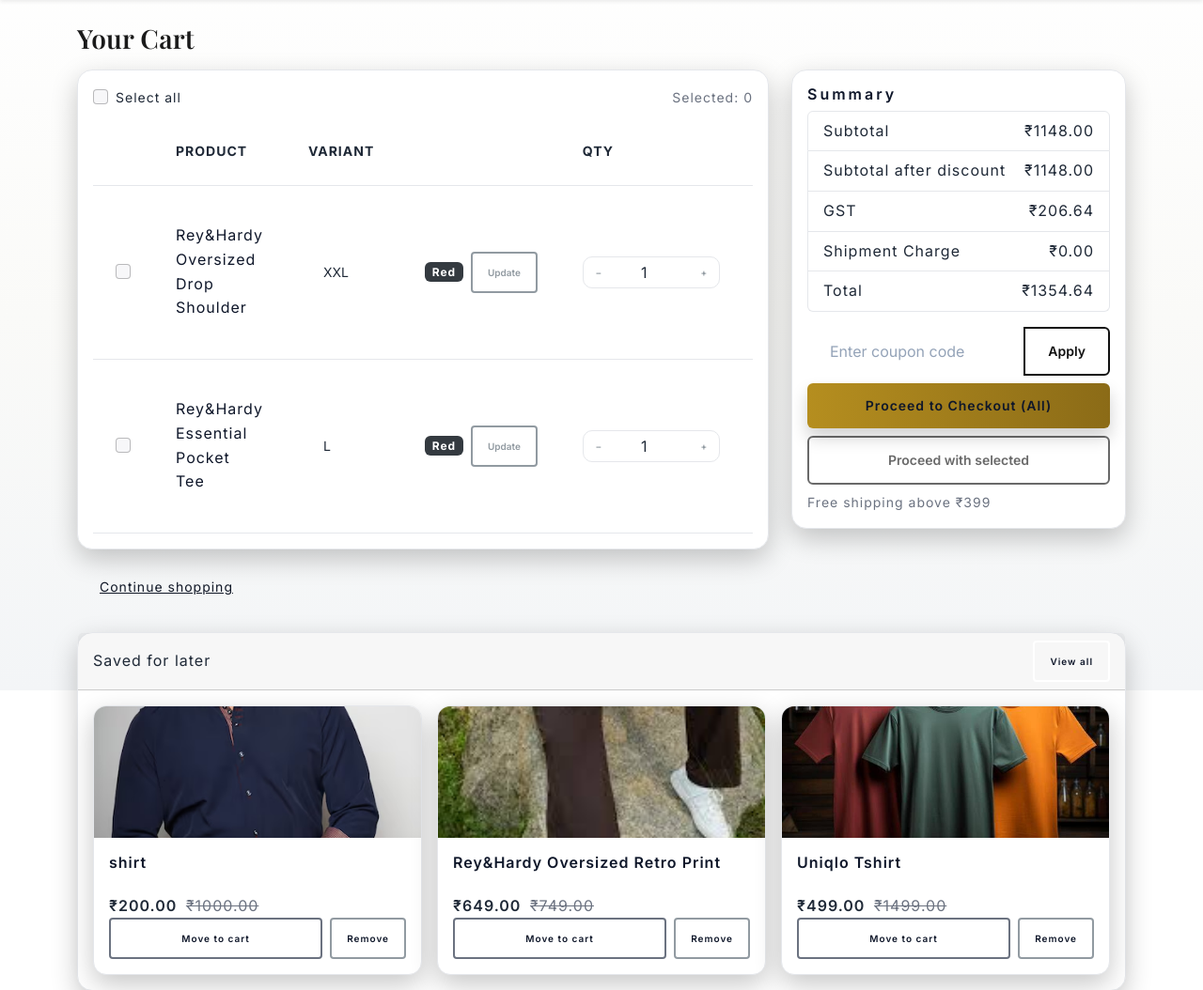
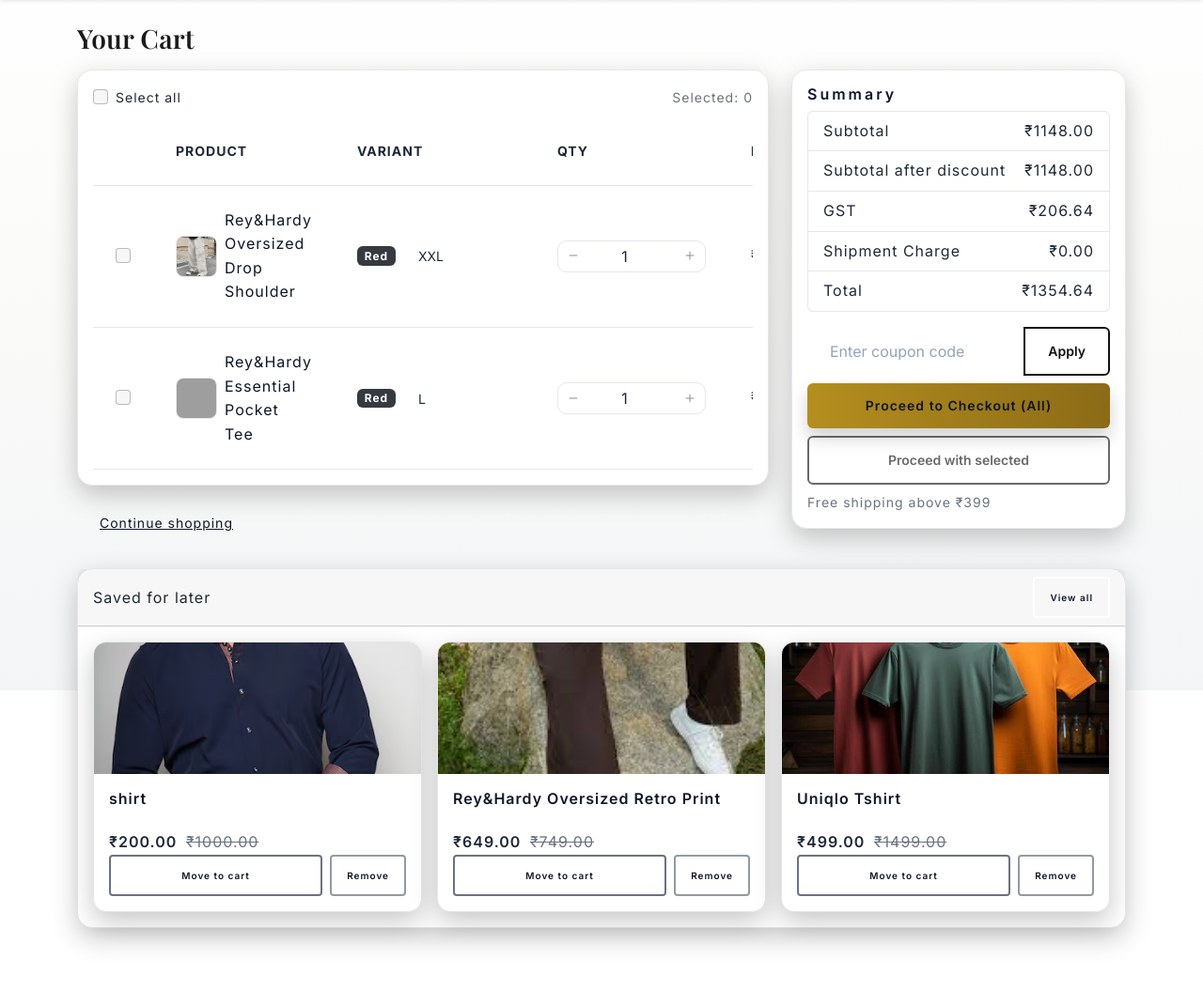
Before and after one commit to sirajkhan776/reyandhardy, a Django app: page /cart/ in a window 1280 px wide. Shown: the part 65-1119 px from the top of the page at 94% size. Run offline with Django 4.2, Linux system fonts and the light colour scheme; a user stored in the database is signed in; data comes from the database, SQL or seed files in the repository; some libraries are stand-ins or nearby versions; grey boxes are pictures that could not be loaded.

Commit message:
Add file

```diff
--- a/cart/views.py
+++ b/cart/views.py
@@ -30,11 +30,28 @@
         cart = _get_user_cart(request.user)
         db_items = list(cart.items.select_related("product", "variant"))
         cart_items = []
+        def _thumb_for(product, color: str):
+            try:
+                imgs = list(getattr(product, "images", None).all()) if getattr(product, "images", None) else []
+                if color:
+                    low = str(color).strip().lower()
+                    for im in imgs:
+                        c = (getattr(im, "color", "") or "").strip().lower()
+                        if c and c == low and getattr(im, "image", None) and getattr(im.image, "url", None):
+                            return im.image.url
+                if imgs:
+                    im0 = imgs[0]
+                    if getattr(im0, "image", None) and getattr(im0.image, "url", None):
+                        return im0.image.url
+            except Exception:
+                return ""
+            return ""
         for it in db_items:
             try:
                 size_options = list({v.size for v in it.product.variants.all()})
             except Exception:
                 size_options = []
+            color = (getattr(it.variant, "color", None) or "") if it.variant else ""
             cart_items.append({
                 "db_item_id": it.id,
                 "product": it.product,
@@ -43,6 +60,7 @@
                 "unit_price": it.unit_price(),
                 "line_total": it.line_total(),
                 "size_options": size_options,
+                "thumb_url": _thumb_for(it.product, color),
             })
         subtotal = cart.subtotal()
     else:
@@ -53,6 +71,7 @@
                 size_options = list({v.size for v in it.product.variants.all()})
             except Exception:
                 size_options = []
+            color = (getattr(it.variant, "color", None) or "") if it.variant else ""
             cart_items.append({
                 "db_item_id": None,
                 "product": it.product,
@@ -61,6 +80,7 @@
                 "unit_price": it.unit_price(),
                 "line_total": it.line_total(),
                 "size_options": size_options,
+                "thumb_url": _thumb_for(it.product, color),
             })
         subtotal = sum((it["line_total"] for it in cart_items), Decimal("0.00"))
     # Coupon application
--- a/static/css/theme.css
+++ b/static/css/theme.css
@@ -190,6 +190,45 @@
 
 /* Wishlist */
 .wish-btn { border-radius: 999px; }
+
+/* Cart swatches (variant color indicator) */
+.cart-swatch { width: 44px; height: 44px; border-radius: 8px; border: 1px solid var(--rh-border); flex: 0 0 44px; }
+.swatch-black{ background:#111; }
+.swatch-white{ background:#fff; border-color:#e5e7eb; }
+.swatch-grey{ background:#6b7280; }
+.swatch-gray{ background:#6b7280; }
+.swatch-red{ background:#ef4444; }
+.swatch-blue{ background:#2563eb; }
+.swatch-navy-blue{ background:#1e3a8a; }
+.swatch-green{ background:#10b981; }
+.swatch-olive{ background:#556b2f; }
+.swatch-yellow{ background:#f59e0b; }
+.swatch-orange{ background:#f97316; }
+.swatch-pink{ background:#ec4899; }
+.swatch-purple{ background:#8b5cf6; }
+.swatch-brown{ background:#7c4a33; }
+.swatch-maroon{ background:#7f1d1d; }
+.swatch-beige{ background:#f5f5dc; border-color:#d1d5db; }
+/* Small product thumbnail for cart */
+.cart-thumb-sm { width: 44px; height: 44px; border-radius: 8px; object-fit: cover; border: 1px solid var(--rh-border); flex: 0 0 44px; }
+.cart-thumb-ph { display:inline-block; width: 44px; height: 44px; border-radius: 8px; background: var(--g2); border: 1px solid var(--rh-border); }
+
+/* Cart quantity stepper - improve visibility, touch targets */
+.qty-stepper { display: inline-flex; align-items: center; gap: 6px; }
+.qty-stepper .btn { width: 34px; height: 34px; padding: 0; border-radius: 8px; display: inline-flex; align-items: center; justify-content: center; font-size: 18px; }
+.qty-stepper .btn i { font-size: 18px; line-height: 1; }
+.cart-qty-input { width: 60px; height: 34px; padding: 0 6px; text-align: center; }
+
+/* Dark theme legibility */
+html[data-theme='dark'] .qty-stepper .btn.btn-outline-secondary { color: #e5e7eb; border-color: #52525b; }
+html[data-theme='dark'] .cart-qty-input { color: #e5e7eb; background: #1f2937; border-color: #374151; }
+
+/* Mobile: slightly larger buttons */
+@media (max-width: 575.98px){
+  .qty-stepper .btn { width: 38px; height: 38px; border-radius: 10px; }
+  .qty-stepper .btn i { font-size: 20px; }
+  .cart-qty-input { width: 66px; height: 38px; }
+}
 
 /* Auth pages */
 .auth-card { border: 0; border-radius: 14px; }
--- a/static/js/theme.js
+++ b/static/js/theme.js
@@ -230,9 +230,34 @@
     if (!form) return;
     const input = form.querySelector('input[name="quantity"]');
     if (!input) return;
+    // Find available stock from closest cart row
+    let avail = Infinity;
+    try {
+      const row = form.closest('.cart-row');
+      if (row && row.dataset && row.dataset.avail){
+        avail = parseInt(row.dataset.avail || '0', 10);
+        if (isNaN(avail)) avail = Infinity;
+      }
+    } catch(_){}
     let v = parseInt(input.value || '1', 10);
     if (isNaN(v) || v < 1) v = 1;
-    v = inc ? v + 1 : Math.max(1, v - 1);
+    if (inc){
+      if (v >= avail){
+        // Toast: No more quantity available
+        try {
+          let t = document.getElementById('miniToast');
+          if (!t){ t = document.createElement('div'); t.id='miniToast'; document.body.appendChild(t); }
+          t.style.cssText = 'position:fixed;left:50%;bottom:16px;transform:translateX(-50%);background:#111;color:#fff;padding:8px 12px;border-radius:8px;box-shadow:0 4px 16px rgba(0,0,0,.25);z-index:1080;';
+          t.textContent = 'No more quantity available.';
+          t.style.display = 'block';
+          clearTimeout(t._hideTimer); t._hideTimer = setTimeout(()=>{ t.style.display='none'; }, 1500);
+        } catch(_){}
+        return;
+      }
+      v = v + 1;
+    } else {
+      v = Math.max(1, v - 1);
+    }
     input.value = v;
     // Trigger the same auto-submit debounce as manual input
     input.dispatchEvent(new Event('input', { bubbles: true }));
--- a/templates/cart/view_cart.html
+++ b/templates/cart/view_cart.html
@@ -16,63 +16,58 @@
         </div>
         <ul class="list-group list-group-flush">
           {% for item in cart_items %}
-            <li class="list-group-item cart-row cart-mobile-item" data-pid="{{ item.product.id }}" data-vid="{% if item.variant %}{{ item.variant.id }}{% else %}0{% endif %}">
+            <li class="list-group-item cart-row cart-mobile-item" data-pid="{{ item.product.id }}" data-vid="{% if item.variant %}{{ item.variant.id }}{% else %}0{% endif %}" data-avail="{% if item.variant %}{{ item.variant.stock }}{% else %}9999{% endif %}">
               <div class="form-check mb-2">
                 <input class="form-check-input" type="checkbox" value="{% if item.db_item_id %}db:{{ item.db_item_id }}{% else %}sv:{{ item.product.id }}:{% if item.variant %}{{ item.variant.id }}{% else %}0{% endif %}{% endif %}" id="sel_m_{{ forloop.counter }}" form="selectForm" name="sel">
                 <label class="form-check-label small" for="sel_m_{{ forloop.counter }}">Select</label>
               </div>
               <div class="d-flex gap-2 align-items-start">
-                <div class="cart-media d-flex flex-column align-items-center">
-                  {% with img=item.product.images.all.0 %}
-                  <a href="/product/{{ item.product.slug }}/" class="cart-thumb" data-preview="{% if img %}{{ img.image.url }}{% endif %}">
-                    {% if img %}
-                      <img src="{{ img.image.url }}" alt="{{ item.product.name }}" />
-                    {% else %}
-                      <span class="cart-thumb-ph"></span>
-                    {% endif %}
-                  </a>
-                  {% endwith %}
+                {% if item.thumb_url %}
+                  <img src="{{ item.thumb_url }}" alt="{{ item.product.name }}" class="cart-thumb-sm" />
+                {% else %}
+                  <span class="cart-thumb-ph" aria-hidden="true"></span>
+                {% endif %}
+                <div class="flex-grow-1 min-w-0">
+                  <div class="d-flex justify-content-between align-items-start gap-2">
+                    <a href="/product/{{ item.product.slug }}/" class="text-decoration-none fw-semibold cart-item-title">{{ item.product.name }}</a>
+                    <div class="cart-price fw-semibold text-nowrap">{{ CURRENCY_SYMBOL }}<span class="lt" data-pid="{{ item.product.id }}" data-vid="{% if item.variant %}{{ item.variant.id }}{% else %}0{% endif %}">{{ item.line_total }}</span></div>
+                  </div>
+                  <div class="small text-muted mt-1 d-flex align-items-center gap-2 flex-wrap">
+                    {% if item.variant %}
+                      <form method="post" action="/cart/update-variant/{{ item.db_item_id|default:0 }}/" class="d-flex align-items-center gap-2">
+                        {% csrf_token %}
+                        <input type="hidden" name="product_id" value="{{ item.product.id }}" />
+                        <input type="hidden" name="variant_id" value="{% if item.variant %}{{ item.variant.id }}{% endif %}" />
+                        <span class="badge bg-dark">{{ item.variant.color }}</span>
+                        <label class="me-1">Size</label>
+                        <select name="size" class="form-select form-select-sm" style="width:auto;" onchange="this.form.submit()">
+                          {% for s in item.size_options %}
+                            <option value="{{ s }}"{% if s == item.variant.size %} selected{% endif %}>{{ s }}</option>
+                          {% endfor %}
+                        </select>
+                      </form>
+                    {% else %}No variant{% endif %}
+                  </div>
+                  <!-- Mobile quantity stepper -->
                   <form method="post" action="/cart/update/{{ item.db_item_id|default:0 }}/" class="cart-qty-form mt-2">
                     {% csrf_token %}
                     <input type="hidden" name="product_id" value="{{ item.product.id }}" />
                     <input type="hidden" name="variant_id" value="{% if item.variant %}{{ item.variant.id }}{% endif %}" />
                     <div class="qty-stepper">
-                      <button type="button" class="btn btn-outline-secondary btn-sm qty-dec" aria-label="Decrease quantity">−</button>
+                      <button type="button" class="btn btn-outline-secondary btn-sm qty-dec" aria-label="Decrease quantity"><i class="bi bi-dash"></i></button>
                       <input type="number" name="quantity" value="{{ item.quantity }}" min="1" class="form-control cart-qty-input text-center" />
-                      <button type="button" class="btn btn-outline-secondary btn-sm qty-inc" aria-label="Increase quantity">+</button>
+                      <button type="button" class="btn btn-outline-secondary btn-sm qty-inc" aria-label="Increase quantity"><i class="bi bi-plus"></i></button>
                     </div>
                   </form>
-                </div>
-                <div class="flex-grow-1 min-w-0">
-                  <div class="d-flex justify-content-between align-items-start gap-2">
-                    <a href="/product/{{ item.product.slug }}/" class="text-decoration-none fw-semibold cart-item-title">{{ item.product.name }}</a>
-                    <div class="cart-price fw-semibold text-nowrap">{{ CURRENCY_SYMBOL }}<span class="lt" data-pid="{{ item.product.id }}" data-vid="{% if item.variant %}{{ item.variant.id }}{% else %}0{% endif %}">{{ item.line_total }}</span></div>
-                  </div>
-                  <div class="small text-muted mt-1">
-                    {% if item.variant %}
-                      <form method="post" action="/cart/update-variant/{{ item.db_item_id|default:0 }}/" class="d-flex align-items-center gap-2">
-                        {% csrf_token %}
-                        <input type="hidden" name="product_id" value="{{ item.product.id }}" />
-                        <input type="hidden" name="variant_id" value="{% if item.variant %}{{ item.variant.id }}{% endif %}" />
-                        <label class="me-1">Size</label>
-                        <select name="size" class="form-select form-select-sm" style="width:auto;">
-                          {% for s in item.size_options %}
-                            <option value="{{ s }}"{% if s == item.variant.size %} selected{% endif %}>{{ s }}</option>
-                          {% endfor %}
-                        </select>
-                        <span class="badge bg-dark">{{ item.variant.color }}</span>
-                        <button class="btn btn-sm btn-outline-secondary" type="submit">Update</button>
-                      </form>
-                    {% else %}No variant{% endif %}
-                  </div>
+
                   <div class="cart-action-links d-flex justify-content-end align-items-center gap-3 mt-2">
                     <a href="/cart/save/{{ item.db_item_id|default:0 }}/?product_id={{ item.product.id }}{% if item.variant %}&variant_id={{ item.variant.id }}{% endif %}"
-                       class="btn btn-sm btn-outline-secondary">Save for later</a>
+                       class="btn btn-sm btn-outline-secondary" aria-label="Save for later" title="Save for later"><i class="bi bi-bookmark"></i></a>
                     <a href="/cart/remove/{{ item.db_item_id|default:0 }}/?product_id={{ item.product.id }}{% if item.variant %}&variant_id={{ item.variant.id }}{% endif %}"
-                       class="btn btn-sm btn-outline-danger cart-remove"
+                       class="btn btn-sm btn-outline-danger cart-remove" aria-label="Remove" title="Remove"
                        data-action="/cart/remove/{{ item.db_item_id|default:0 }}/"
                        data-pid="{{ item.product.id }}"
-                       data-vid="{% if item.variant %}{{ item.variant.id }}{% else %}0{% endif %}">Remove</a>
+                       data-vid="{% if item.variant %}{{ item.variant.id }}{% else %}0{% endif %}"><i class="bi bi-trash"></i></a>
                   </div>
                   <div class="small text-muted mt-1">{{ CURRENCY_SYMBOL }}{{ item.unit_price }} each</div>
                 </div>
@@ -99,11 +94,20 @@
               </thead>
               <tbody>
                 {% for item in cart_items %}
-                  <tr class="cart-row" data-pid="{{ item.product.id }}" data-vid="{% if item.variant %}{{ item.variant.id }}{% else %}0{% endif %}">
+                  <tr class="cart-row" data-pid="{{ item.product.id }}" data-vid="{% if item.variant %}{{ item.variant.id }}{% else %}0{% endif %}" data-avail="{% if item.variant %}{{ item.variant.stock }}{% else %}9999{% endif %}">
                     <td>
                       <input class="form-check-input" type="checkbox" value="{% if item.db_item_id %}db:{{ item.db_item_id }}{% else %}sv:{{ item.product.id }}:{% if item.variant %}{{ item.variant.id }}{% else %}0{% endif %}{% endif %}" id="sel_d_{{ forloop.counter }}" form="selectForm" name="sel">
                     </td>
-                    <td><a href="/product/{{ item.product.slug }}/" class="text-decoration-none">{{ item.product.name }}</a></td>
+                    <td>
+                      <div class="d-flex align-items-center gap-2">
+                        {% if item.thumb_url %}
+                          <img src="{{ item.thumb_url }}" alt="{{ item.product.name }}" class="cart-thumb-sm" />
+                        {% else %}
+                          <span class="cart-thumb-ph" aria-hidden="true"></span>
+                        {% endif %}
+                        <a href="/product/{{ item.product.slug }}/" class="text-decoration-none">{{ item.product.name }}</a>
+                      </div>
+                    </td>
                     <td>
                       {% if item.variant %}
                         <div class="d-flex align-items-center gap-2">
@@ -111,13 +115,12 @@
                             {% csrf_token %}
                             <input type="hidden" name="product_id" value="{{ item.product.id }}" />
                             <input type="hidden" name="variant_id" value="{{ item.variant.id }}" />
-                            <select name="size" class="form-select form-select-sm" style="width:auto;">
+                            <span class="badge bg-dark">{{ item.variant.color }}</span>
+                            <select name="size" class="form-select form-select-sm" style="width:auto;" onchange="this.form.submit()">
                               {% for s in item.size_options %}
                                 <option value="{{ s }}"{% if s == item.variant.size %} selected{% endif %}>{{ s }}</option>
                               {% endfor %}
                             </select>
-                            <span class="badge bg-dark">{{ item.variant.color }}</span>
-                            <button class="btn btn-sm btn-outline-secondary" type="submit">Update</button>
                           </form>
                         </div>
                       {% else %}-{% endif %}
@@ -128,9 +131,9 @@
                         <input type="hidden" name="product_id" value="{{ item.product.id }}" />
                         <input type="hidden" name="variant_id" value="{% if item.variant %}{{ item.variant.id }}{% endif %}" />
                         <div class="qty-stepper">
-                          <button type="button" class="btn btn-outline-secondary btn-sm qty-dec" aria-label="Decrease quantity">−</button>
+                          <button type="button" class="btn btn-outline-secondary btn-sm qty-dec" aria-label="Decrease quantity"><i class="bi bi-dash"></i></button>
                           <input type="number" name="quantity" value="{{ item.quantity }}" min="1" class="form-control cart-qty-input text-center" />
-                          <button type="button" class="btn btn-outline-secondary btn-sm qty-inc" aria-label="Increase quantity">+</button>
+                          <button type="button" class="btn btn-outline-secondary btn-sm qty-inc" aria-label="Increase quantity"><i class="bi bi-plus"></i></button>
                         </div>
                       </form>
                     </td>
@@ -138,12 +141,12 @@
                     <td class="text-nowrap fw-semibold">{{ CURRENCY_SYMBOL }}<span class="lt" data-pid="{{ item.product.id }}" data-vid="{% if item.variant %}{{ item.variant.id }}{% else %}0{% endif %}">{{ item.line_total }}</span></td>
                     <td class="text-end">
                       <a href="/cart/save/{{ item.db_item_id|default:0 }}/?product_id={{ item.product.id }}{% if item.variant %}&variant_id={{ item.variant.id }}{% endif %}"
-                         class="btn btn-sm btn-outline-secondary">Save for later</a>
+                         class="btn btn-sm btn-outline-secondary" aria-label="Save for later" title="Save for later"><i class="bi bi-bookmark"></i></a>
                       <a href="/cart/remove/{{ item.db_item_id|default:0 }}/?product_id={{ item.product.id }}{% if item.variant %}&variant_id={{ item.variant.id }}{% endif %}"
-                         class="btn btn-sm btn-outline-danger cart-remove"
+                         class="btn btn-sm btn-outline-danger cart-remove" aria-label="Remove" title="Remove"
                          data-action="/cart/remove/{{ item.db_item_id|default:0 }}/"
                          data-pid="{{ item.product.id }}"
-                         data-vid="{% if item.variant %}{{ item.variant.id }}{% else %}0{% endif %}">Remove</a>
+                         data-vid="{% if item.variant %}{{ item.variant.id }}{% else %}0{% endif %}"><i class="bi bi-trash"></i></a>
                     </td>
                   </tr>
                 {% endfor %}
@@ -230,6 +233,7 @@
                     <a href="{% url 'move_saved_to_cart' s.product.id %}" class="btn btn-sm btn-outline-primary flex-fill">Move to cart</a>
                     <a href="/wishlist/remove/{{ s.product.id }}/" class="btn btn-sm btn-outline-secondary">Remove</a>
                   </div>
+
                 </div>
               </div>
             </div>
```
